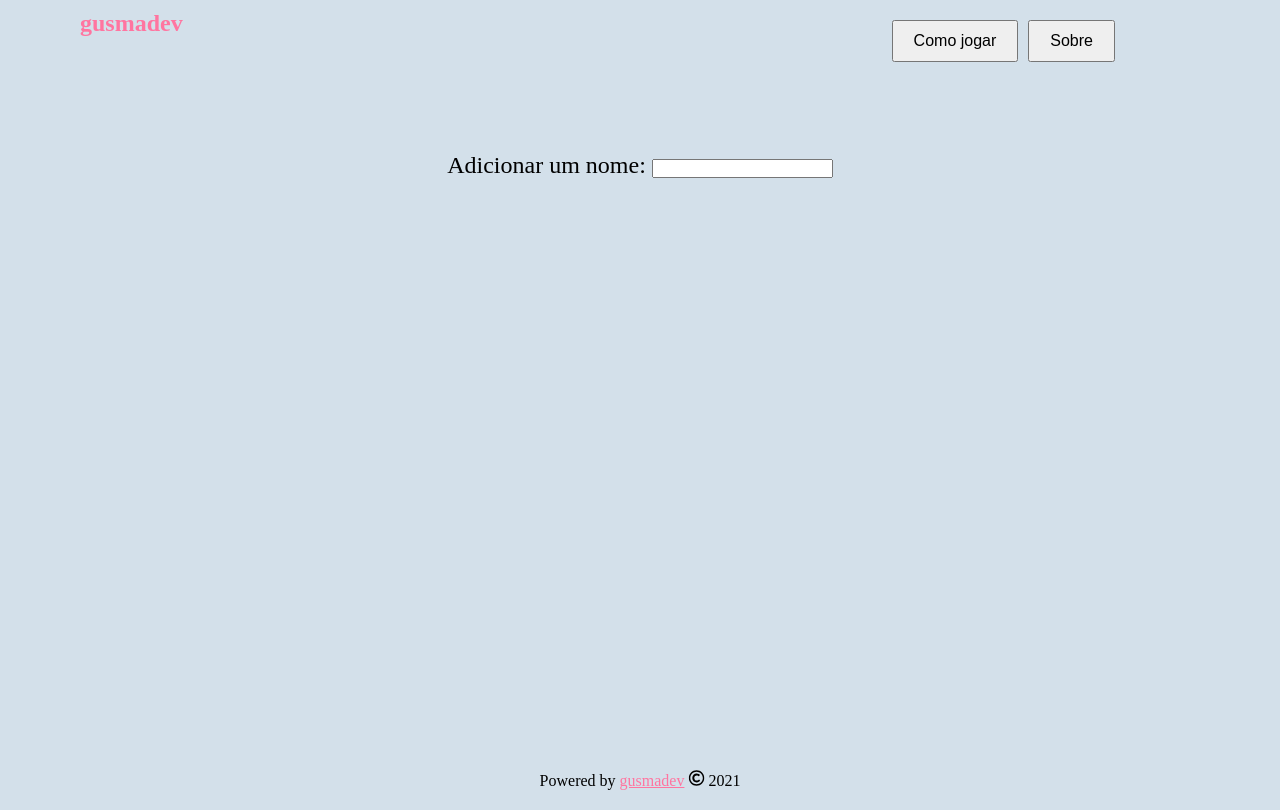
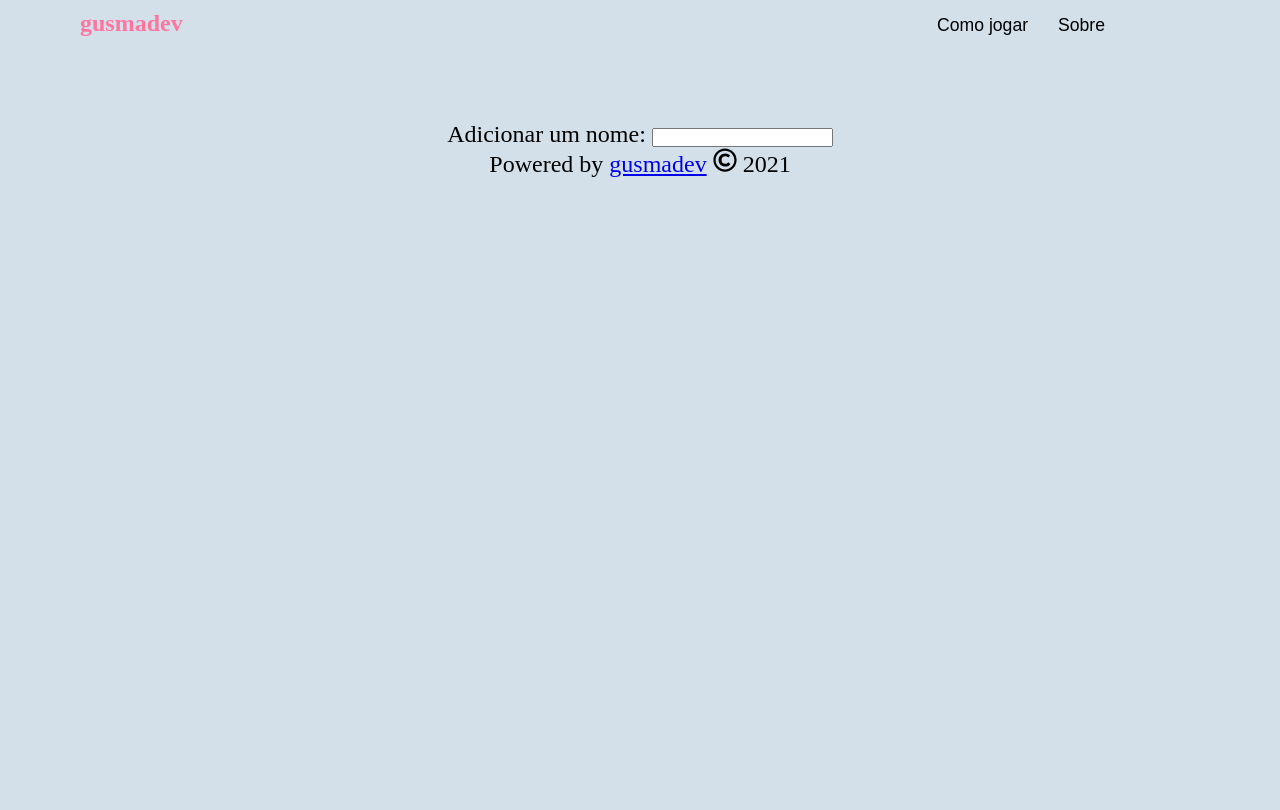
Before and after one commit to arthurgusma/quem-paga-conta, a React (Create React App) app: page / in a window 1280 px wide. Built offline with nearby package versions, Linux system fonts and the light colour scheme.

Commit message:
css corrections due new features.

```diff
--- a/src/style/App.css
+++ b/src/style/App.css
@@ -15,5 +15,16 @@ li {
 }
 
 .body-app {
+  position: relative;
   height: 100vh;
+  max-width: 1300px;
 }
+
+.displayed-content {
+  max-width: 500px;
+  margin: 0 auto;
+}
+
+.displayed-content h1 {
+  margin-bottom: 3rem;
+}
--- a/src/style/Button.css
+++ b/src/style/Button.css
@@ -2,6 +2,7 @@
   padding: 10px 20px;
   margin: 10px 5px;
   font-size: 16px;
+  cursor: pointer;
 }
 
 .play-btn {
@@ -9,7 +10,25 @@
   color: #000000;
 }
 
+.play-btn:hover {
+  background-color: #76bca4;
+}
+
 .reset-btn {
   background-color: #aaaaaa;
   color: #fff;
 }
+
+.reset-btn:hover {
+  background-color: #888888;
+}
+
+.nav-btn {
+  border: none;
+  background: none;
+  margin: 0 10px;
+  font-size: 1.1rem;
+  color: #000000;
+  margin: 0 5px;
+  padding: 5px 10px;
+}
--- a/src/style/Footer.css
+++ b/src/style/Footer.css
@@ -1,4 +1,4 @@
-p {
+.footer p {
   font-size: 1rem;
   position: absolute;
   bottom: 0;
@@ -7,6 +7,6 @@ p {
   color: #000;
 }
 
-a {
+.footer a {
   color: #ff75a0;
 }
```
